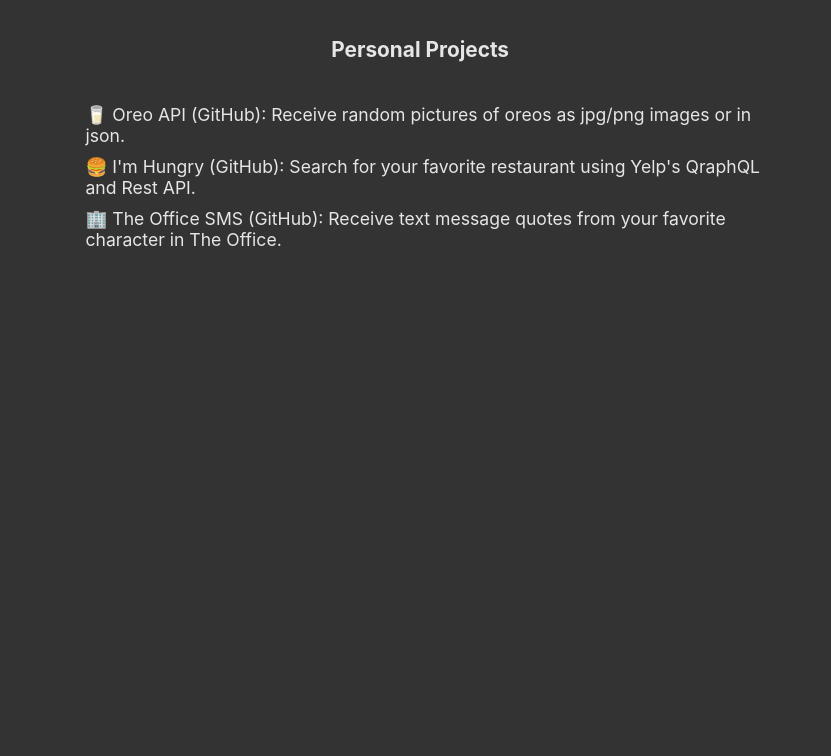
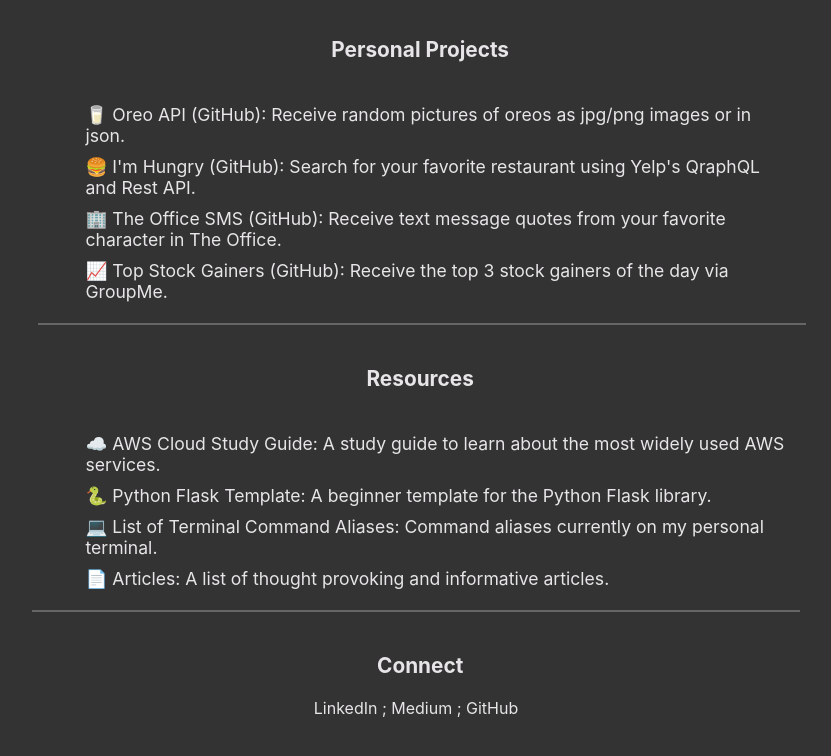
Before and after one commit to danblevins/meetdanblevins, a plain HTML site: page public/index.html in a window 1280 px wide. Shown: the part 752-1508 px from the top of the page, without its empty margins (224-1055 px from the left). Before the commit the page ends 1031 px from the top, so only its background shows below. Drawn offline with Linux system fonts and the light colour scheme.

Commit message:
Update index.html

```diff
--- a/public/index.html
+++ b/public/index.html
@@ -45,7 +45,33 @@
                 <li>🥛 <a href="https://oreoapi.herokuapp.com/" target="_blank">Oreo API</a> (<a href="https://github.com/danblevins/oreoapi" target="_blank">GitHub</a>): Receive random pictures of oreos as jpg/png images or in json.</li>
                 <li>🍔 <a href="https://imhungry-danblevins.herokuapp.com/" target="_blank">I'm Hungry</a> (<a href="https://github.com/danblevins/im-hungry" target="_blank">GitHub</a>): Search for your favorite restaurant using Yelp's QraphQL and Rest API.</li>
                 <li>🏢 <a href="https://theoffice-web.herokuapp.com/" target="_blank">The Office SMS</a> (<a href="https://github.com/danblevins/the-office-sms" target="_blank">GitHub</a>): Receive text message quotes from your favorite character in The Office.</li>
+                <li>📈 <a href="https://miro.medium.com/max/700/1*pH1QFCu0uOPIFWiooJDUCg.png" target="_blank">Top Stock Gainers</a> (<a href="https://github.com/danblevins/top-stock-gainers" target="_blank">GitHub</a>): Receive the top 3 stock gainers of the day via GroupMe.</li>
+            </ul>
+            <div class="line"></div>
+        </div>
+        <br>
+        <div class='resources'>
+            <div class='resources-title'>
+                <p><b>Resources</b></p>
+            </div>
+            <ul>
+                <li>☁️ <a href="https://github.com/danblevins/aws-cloud-study-guide" target="_blank">AWS Cloud Study Guide: A study guide to learn about the most widely used AWS services.</a></li>
+                <li>🐍 <a href="https://github.com/danblevins/flask-template" target="_blank">Python Flask Template: A beginner template for the Python Flask library.</a></li>
+                <li>💻 <a href="https://github.com/danblevins/list-of-terminal-command-aliases" target="_blank">List of Terminal Command Aliases: Command aliases currently on my personal terminal.</a></li>
+                <li>📄 <a href="https://github.com/danblevins/articles" target="_blank">Articles: A list of thought provoking and informative articles.</a></li>
             </ul>
         </div>
+        <div class="line"></div>
+        <br>
+        <div class='connect'>
+            <div class='connect-title'>
+                <p><b>Connect</b></p>
+            </div>
+            <a href="https://www.linkedin.com/in/dan-blevins/" target="_blank">LinkedIn</a> ;
+            <a href="https://danblevins.medium.com/" target="_blank">Medium</a> ;
+            <a href="https://github.com/danblevins" target="_blank">GitHub</a>
+        </div>
+        <br>
+        <br>
     </body>
 </html>
```
Lines whose indentation alone changed are shown as unchanged.
